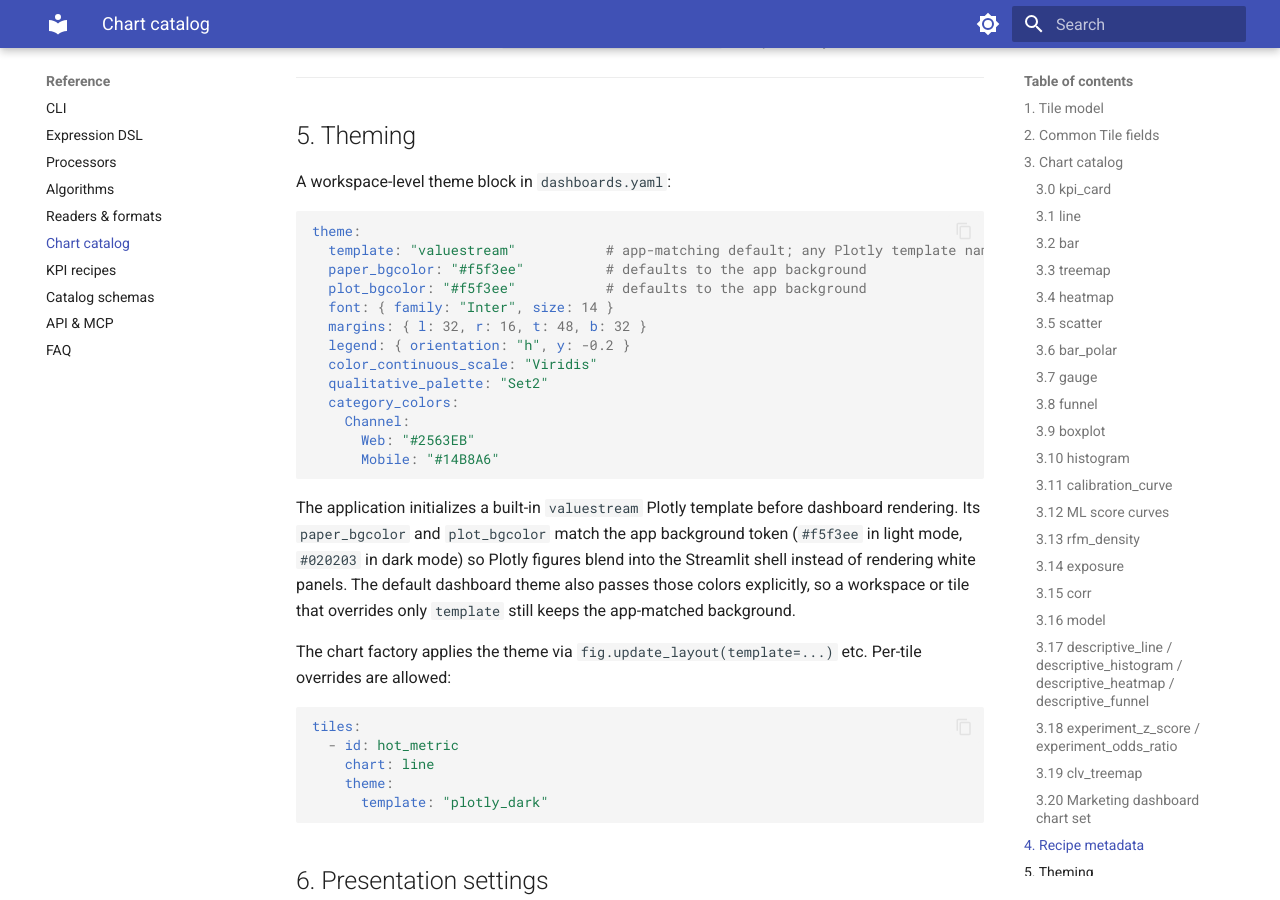
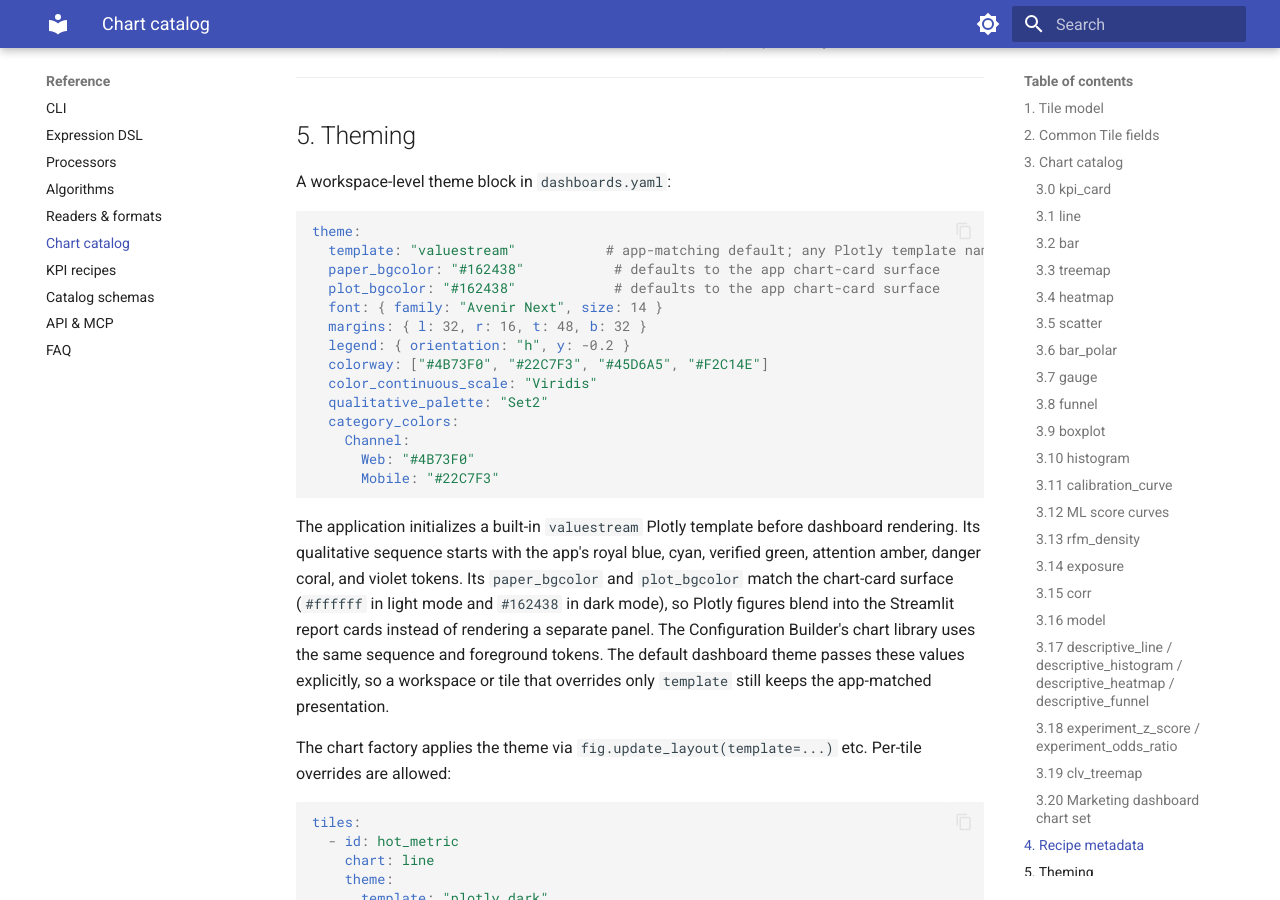
Before and after one commit to grishasen/value_stream_v2, an MkDocs documentation site: the page built from docs/reference/chart-catalog.md, in a window 1280 px wide and 900 px high, scrolled down 13885 px. Built offline with MkDocs 1.6.1 and Material for MkDocs 9.7.7, drawn with Linux system fonts in a browser that asks for light colours.

Commit message:
feat(ui): align report charts with dark theme

````diff
--- a/docs/reference/chart-catalog.md
+++ b/docs/reference/chart-catalog.md
@@ -518,25 +518,29 @@ A workspace-level theme block in `dashboards.yaml`:
 ```yaml
 theme:
   template: "valuestream"           # app-matching default; any Plotly template name
-  paper_bgcolor: "#f5f3ee"          # defaults to the app background
-  plot_bgcolor: "#f5f3ee"           # defaults to the app background
-  font: { family: "Inter", size: 14 }
+  paper_bgcolor: "#162438"           # defaults to the app chart-card surface
+  plot_bgcolor: "#162438"            # defaults to the app chart-card surface
+  font: { family: "Avenir Next", size: 14 }
   margins: { l: 32, r: 16, t: 48, b: 32 }
   legend: { orientation: "h", y: -0.2 }
+  colorway: ["#4B73F0", "#22C7F3", "#45D6A5", "#F2C14E"]
   color_continuous_scale: "Viridis"
   qualitative_palette: "Set2"
   category_colors:
     Channel:
-      Web: "#2563EB"
-      Mobile: "#14B8A6"
+      Web: "#4B73F0"
+      Mobile: "#22C7F3"
 ```
 
 The application initializes a built-in `valuestream` Plotly template before
-dashboard rendering. Its `paper_bgcolor` and `plot_bgcolor` match the app
-background token (`#f5f3ee` in light mode, `#020203` in dark mode) so Plotly
-figures blend into the Streamlit shell instead of rendering white panels. The
-default dashboard theme also passes those colors explicitly, so a workspace or
-tile that overrides only `template` still keeps the app-matched background.
+dashboard rendering. Its qualitative sequence starts with the app's royal blue,
+cyan, verified green, attention amber, danger coral, and violet tokens. Its
+`paper_bgcolor` and `plot_bgcolor` match the chart-card surface (`#ffffff` in
+light mode and `#162438` in dark mode), so Plotly figures blend into the
+Streamlit report cards instead of rendering a separate panel. The Configuration
+Builder's chart library uses the same sequence and foreground tokens. The
+default dashboard theme passes these values explicitly, so a workspace or tile
+that overrides only `template` still keeps the app-matched presentation.
 
 The chart factory applies the theme via `fig.update_layout(template=...)` etc. Per-tile overrides are allowed:
 
````
Also changed, not shown: design-qa.md (+15 -0 lines), 8 other files.
